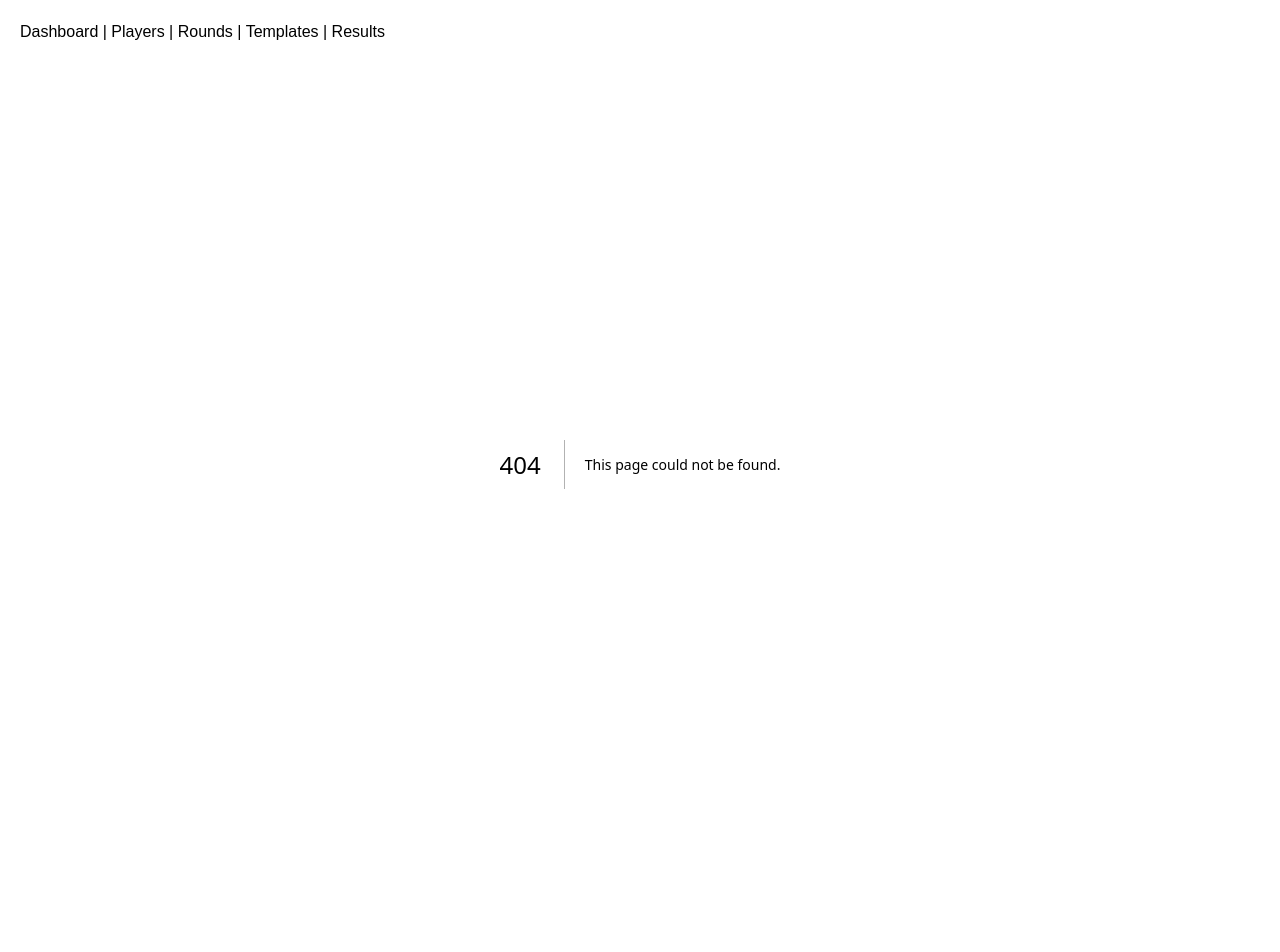
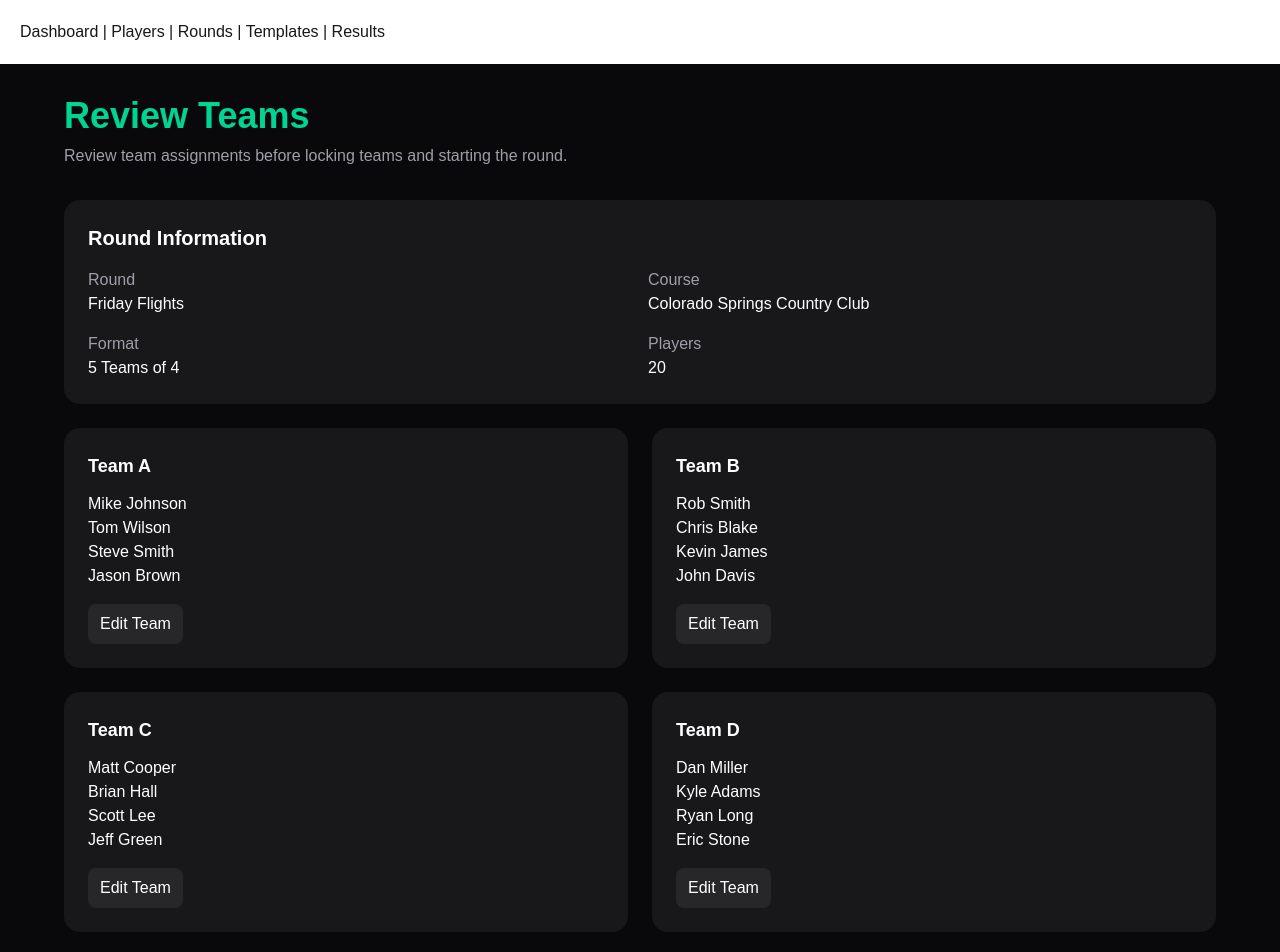
Before and after one commit to Cody-Ayers/club-games, a Next.js app: page /rounds/review-teams in a window 1280 px wide. Before the commit this address had no page. Shown: the top 952 px of the page. Before the commit the page ends 864 px from the top, so only its background shows below. Built offline with nearby package versions, Linux system fonts and the light colour scheme.

Commit message:
Built the review teams page

```diff
--- /dev/null
+++ b/src/app/rounds/review-teams/page.tsx
@@ -0,0 +1,101 @@
+export default function ReviewTeamsPage() {
+  return (
+    <main className="min-h-screen bg-zinc-950 text-white p-8">
+      <div className="max-w-6xl mx-auto">
+        <h1 className="text-4xl font-bold text-emerald-400 mb-2">
+          Review Teams
+        </h1>
+
+        <p className="text-zinc-400 mb-8">
+          Review team assignments before locking teams and starting the round.
+        </p>
+
+        <div className="bg-zinc-900 rounded-2xl p-6 mb-6">
+          <h2 className="text-xl font-semibold mb-4">Round Information</h2>
+
+          <div className="grid grid-cols-2 gap-4">
+            <div>
+              <p className="text-zinc-400">Round</p>
+              <p>Friday Flights</p>
+            </div>
+
+            <div>
+              <p className="text-zinc-400">Course</p>
+              <p>Colorado Springs Country Club</p>
+            </div>
+
+            <div>
+              <p className="text-zinc-400">Format</p>
+              <p>5 Teams of 4</p>
+            </div>
+
+            <div>
+              <p className="text-zinc-400">Players</p>
+              <p>20</p>
+            </div>
+          </div>
+        </div>
+
+        <div className="grid md:grid-cols-2 gap-6 mb-6">
+          <div className="bg-zinc-900 rounded-2xl p-6">
+            <h3 className="text-lg font-semibold mb-3">Team A</h3>
+            <p>Mike Johnson</p>
+            <p>Tom Wilson</p>
+            <p>Steve Smith</p>
+            <p>Jason Brown</p>
+            <button className="mt-4 bg-zinc-800 px-3 py-2 rounded-lg">
+              Edit Team
+            </button>
+          </div>
+
+          <div className="bg-zinc-900 rounded-2xl p-6">
+            <h3 className="text-lg font-semibold mb-3">Team B</h3>
+            <p>Rob Smith</p>
+            <p>Chris Blake</p>
+            <p>Kevin James</p>
+            <p>John Davis</p>
+            <button className="mt-4 bg-zinc-800 px-3 py-2 rounded-lg">
+              Edit Team
+            </button>
+          </div>
+
+          <div className="bg-zinc-900 rounded-2xl p-6">
+            <h3 className="text-lg font-semibold mb-3">Team C</h3>
+            <p>Matt Cooper</p>
+            <p>Brian Hall</p>
+            <p>Scott Lee</p>
+            <p>Jeff Green</p>
+            <button className="mt-4 bg-zinc-800 px-3 py-2 rounded-lg">
+              Edit Team
+            </button>
+          </div>
+
+          <div className="bg-zinc-900 rounded-2xl p-6">
+            <h3 className="text-lg font-semibold mb-3">Team D</h3>
+            <p>Dan Miller</p>
+            <p>Kyle Adams</p>
+            <p>Ryan Long</p>
+            <p>Eric Stone</p>
+            <button className="mt-4 bg-zinc-800 px-3 py-2 rounded-lg">
+              Edit Team
+            </button>
+          </div>
+        </div>
+
+        <div className="bg-zinc-900 rounded-2xl p-6 mb-6">
+          <h3 className="text-lg font-semibold mb-4">Actions</h3>
+
+          <div className="flex gap-4 flex-wrap">
+            <button className="bg-zinc-800 px-4 py-2 rounded-xl">
+              Regenerate Teams
+            </button>
+
+            <button className="bg-emerald-600 hover:bg-emerald-500 px-4 py-2 rounded-xl font-semibold">
+              Start Round
+            </button>
+          </div>
+        </div>
+      </div>
+    </main>
+  );
+}
```
